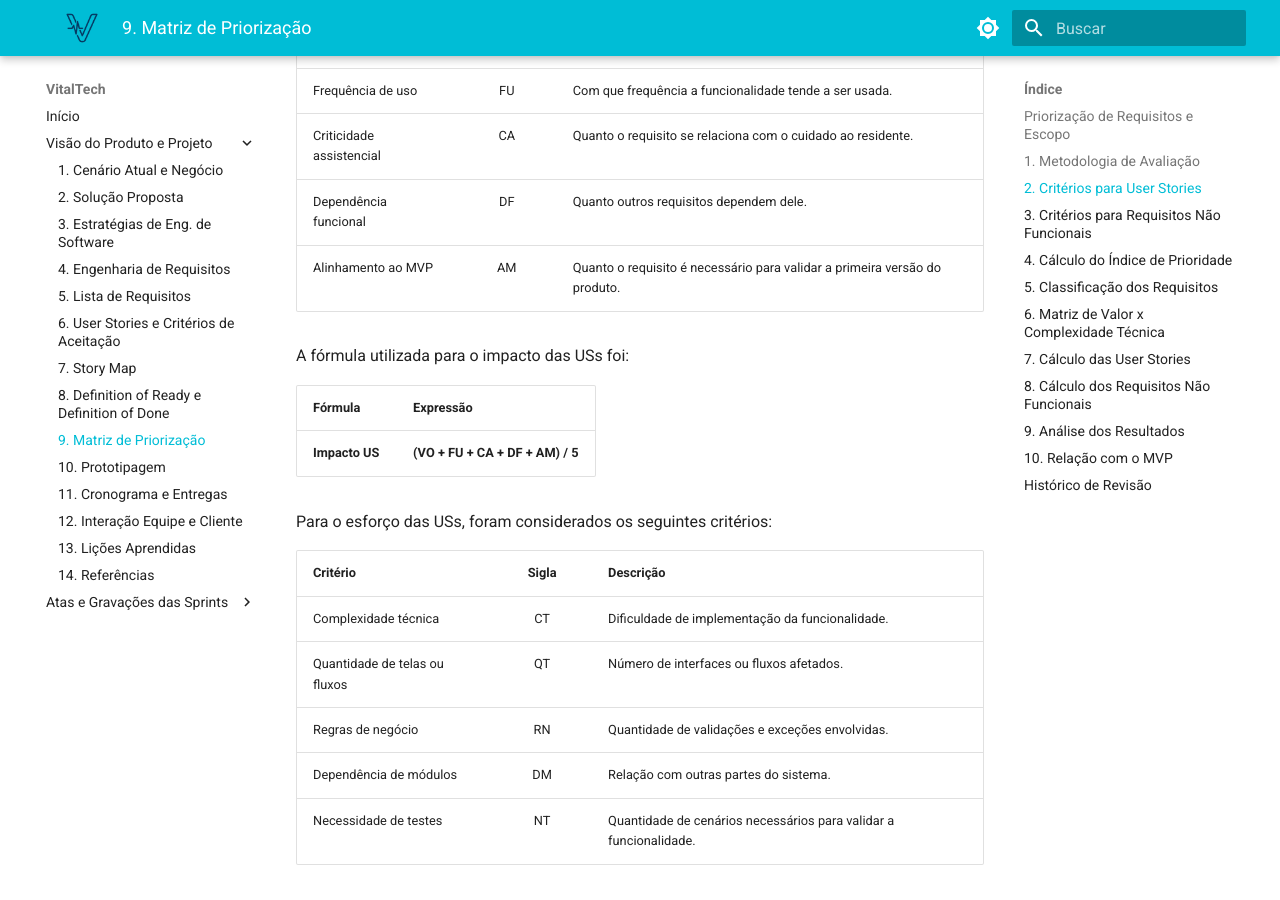
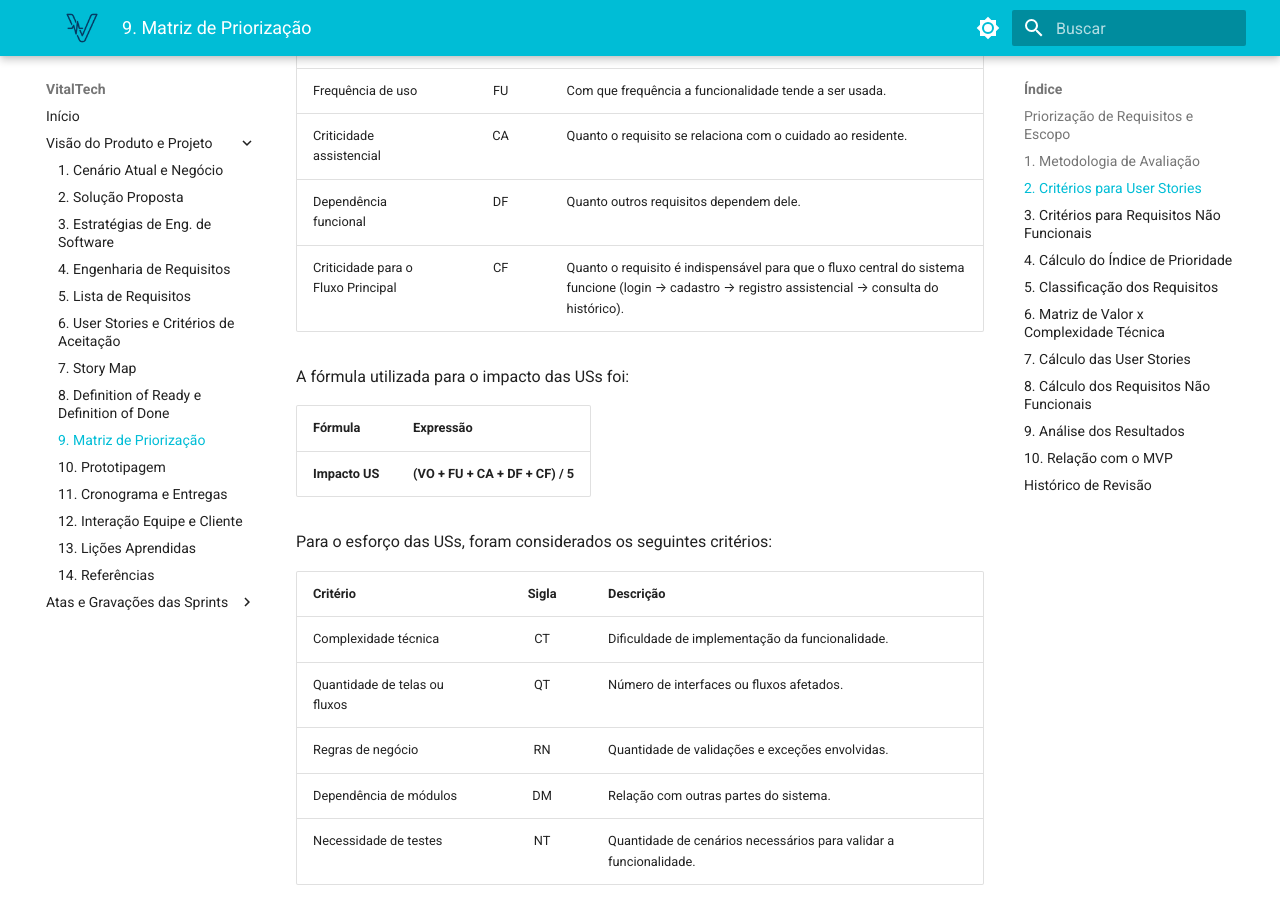
Before and after one commit to mdsreq-fga-unb/REQ-2026.1-T01-VitalTech, an MkDocs documentation site: the page built from docs/visao/priorizacao.md, in a window 1280 px wide and 900 px high, scrolled down 1531 px. Built offline with MkDocs 1.6.1 and Material for MkDocs 9.7.7, drawn with Linux system fonts in a browser that asks for light colours; some of the changed text lies outside the part shown.

Commit message:
docs: substitui criterio AM por CF na priorizacao (feedback monitor issue 47)

```diff
--- a/docs/visao/priorizacao.md
+++ b/docs/visao/priorizacao.md
@@ -44,13 +44,13 @@ Para as **User Stories (USs)**, o impacto foi calculado considerando os seguinte
 | Frequência de uso | FU | Com que frequência a funcionalidade tende a ser usada. |
 | Criticidade assistencial | CA | Quanto o requisito se relaciona com o cuidado ao residente. |
 | Dependência funcional | DF | Quanto outros requisitos dependem dele. |
-| Alinhamento ao MVP | AM | Quanto o requisito é necessário para validar a primeira versão do produto. |
+| Criticidade para o Fluxo Principal | CF | Quanto o requisito é indispensável para que o fluxo central do sistema funcione (login → cadastro → registro assistencial → consulta do histórico). |
 
 A fórmula utilizada para o impacto das USs foi:
 
 | Fórmula | Expressão |
 | :--- | :--- |
-| **Impacto US** | **(VO + FU + CA + DF + AM) / 5** |
+| **Impacto US** | **(VO + FU + CA + DF + CF) / 5** |
 
 Para o esforço das USs, foram considerados os seguintes critérios:
 
@@ -285,3 +285,4 @@ A User Story abaixo permanece fora do recorte do MVP por apresentar impacto méd
 | 18/05/2026 | 1.1 | Ajuste nos status de MVP das tabelas (RFs e RNFs) e refinamento das seções de análise para refletir a aprovação integral dos quadrantes de Alto Impacto pelo cliente. | Enzo Menali |
 | 05/06/2026 | 1.2 | Explicitação das User Stories que compõem o MVP e separação das histórias classificadas como pós-MVP. | Enzo Menali |
 | 12/06/2026 | 1.3 | Alinhamento da relação do MVP com o Story Map: inclusão de RF11/US11 no MVP e restauração das sprints planejadas para todas as User Stories. | Enzo Menali |
+| 14/06/2026 | 1.4 | Substituição do critério "Alinhamento ao MVP" por "Criticidade para o Fluxo Principal" (CF) na avaliação de impacto das User Stories, eliminando o raciocínio circular apontado na revisão do monitor. | Alberto Côrtes |
```
